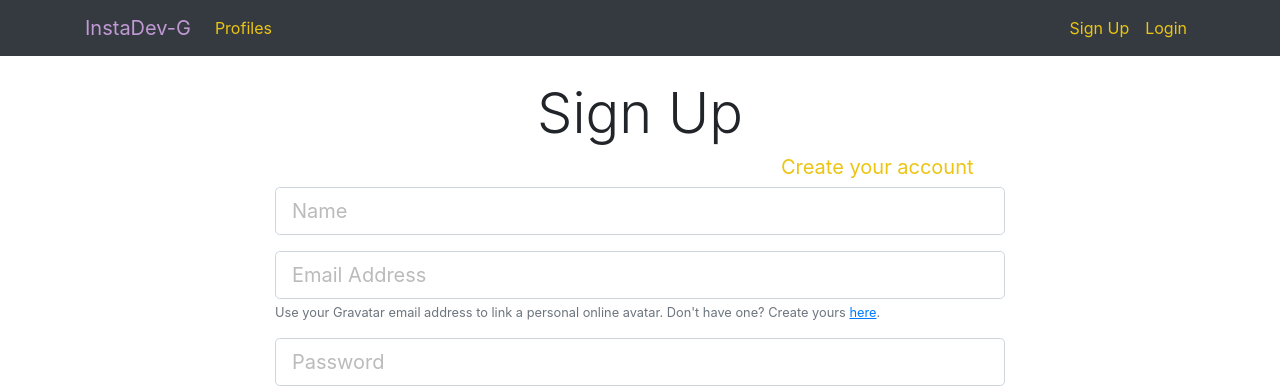
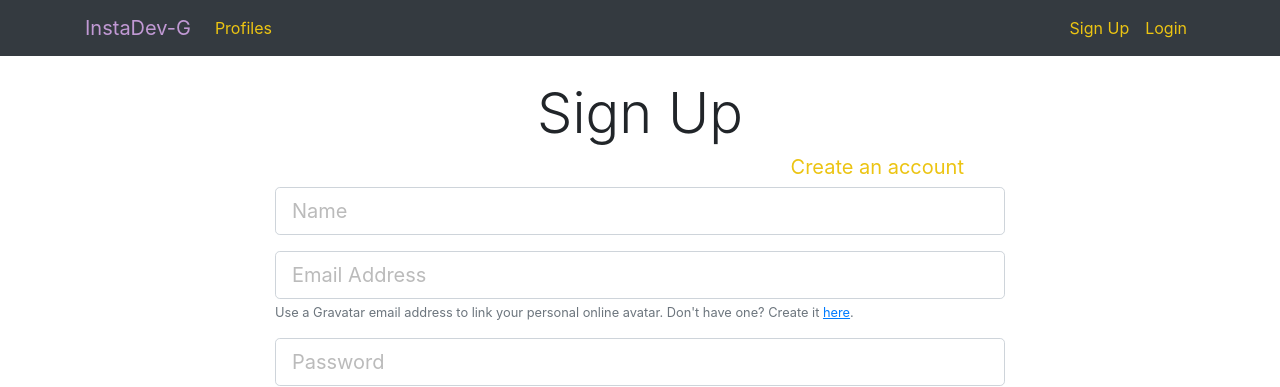
Before and after one commit to lunalemon/InstaDev-G, a React (Create React App) app in the folder client/: page /register in a window 1280 px wide. Shown: the top 387 px of the page. Built offline with nearby package versions, Linux system fonts and the light colour scheme.

Commit message:
Register Component with Axios

```diff
--- a/client/public/index.html
+++ b/client/public/index.html
@@ -25,7 +25,7 @@
       Learn how to configure a non-root public URL by running `npm run build`.
     -->
     <link rel="stylesheet" href="https://stackpath.bootstrapcdn.com/bootstrap/4.5.2/css/bootstrap.min.css" integrity="sha384-JcKb8q3iqJ61gNV9KGb8thSsNjpSL0n8PARn9HuZOnIxN0hoP+VmmDGMN5t9UJ0Z" crossorigin="anonymous">
-    <title>InstaDev-G: A social network for developers</title>
+    <title>InstaDev-G: A social network platform for women developers</title>
 
   </head>
   <body>
--- a/client/src/components/auth/Register.js
+++ b/client/src/components/auth/Register.js
@@ -41,7 +41,7 @@ class Register extends Component {
       <div className="row">
         <div className="col-md-8 m-auto">
           <h1 className="display-4 text-center">Sign Up</h1>
-          <h3 className="lead text-center">Create your account</h3>
+          <h3 className="lead text-center">Create an account</h3>
           <form onSubmit={this.onSubmit}>
           <div className="form-group">
         <input type="text" className={classnames("form-control form-control-lg", {"is-invalid":errors.name})} placeholder="Name" name="name"
@@ -63,7 +63,7 @@ class Register extends Component {
               </div>
             )
             }
-              <small className="form-text text-muted" > Use your Gravatar email address to link a personal online avatar.  Don't have one?  Create yours <a href="https://www.en.gravatar.com"><u> here</u></a>. </small>
+              <small className="form-text text-muted" > Use a Gravatar email address to link your personal online avatar.  Don't have one?  Create it <a href="https://www.en.gravatar.com"><u> here</u></a>. </small>
             </div>
             <div className="form-group">
               <input type="password" className={classnames("form-control form-control-lg", {"is-invalid":errors.password})}  placeholder="Password" name="password" value={this.state.password}
```
Also changed, not shown: 1 other file (tests, documents, lock files or other folders).
